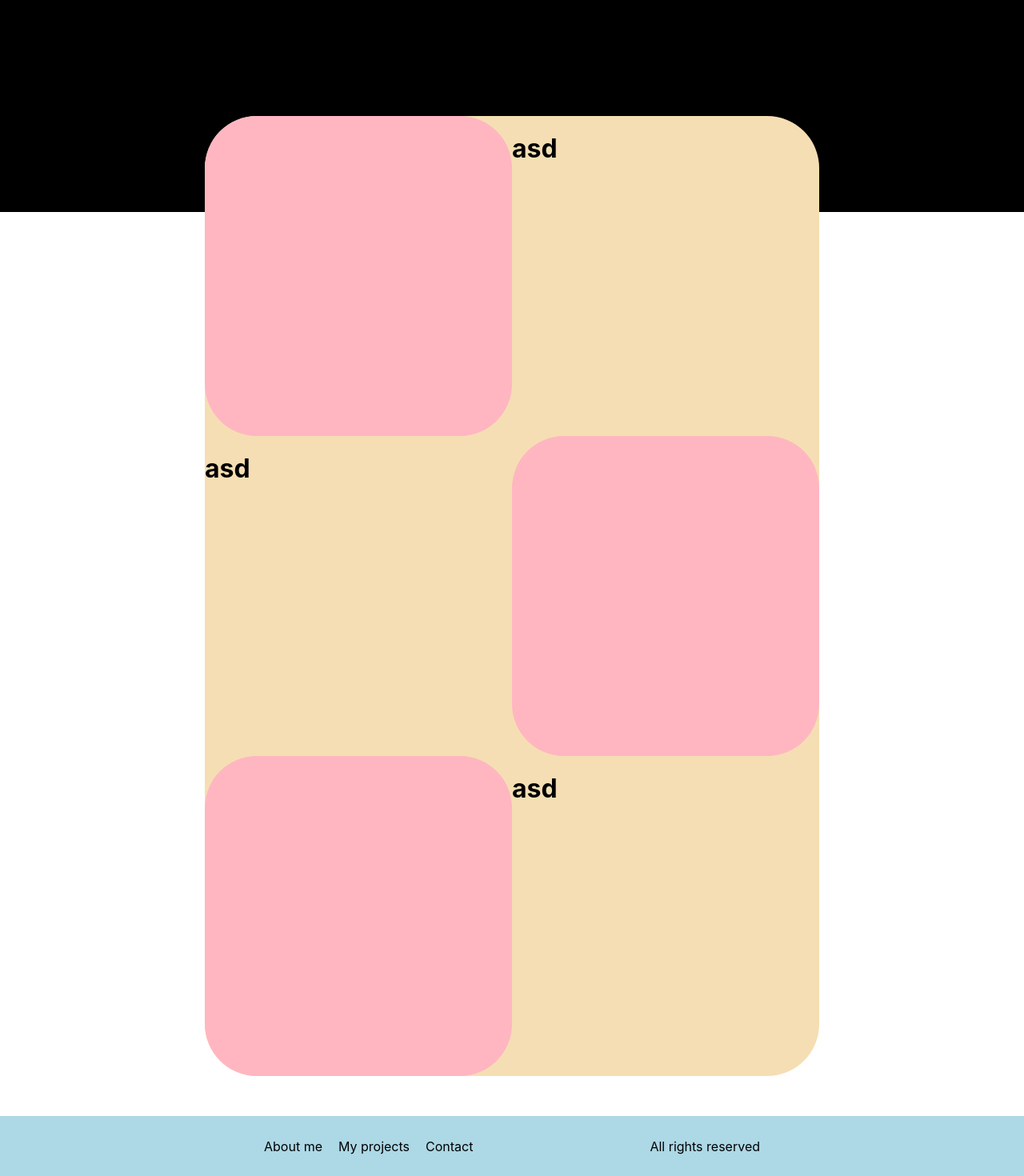
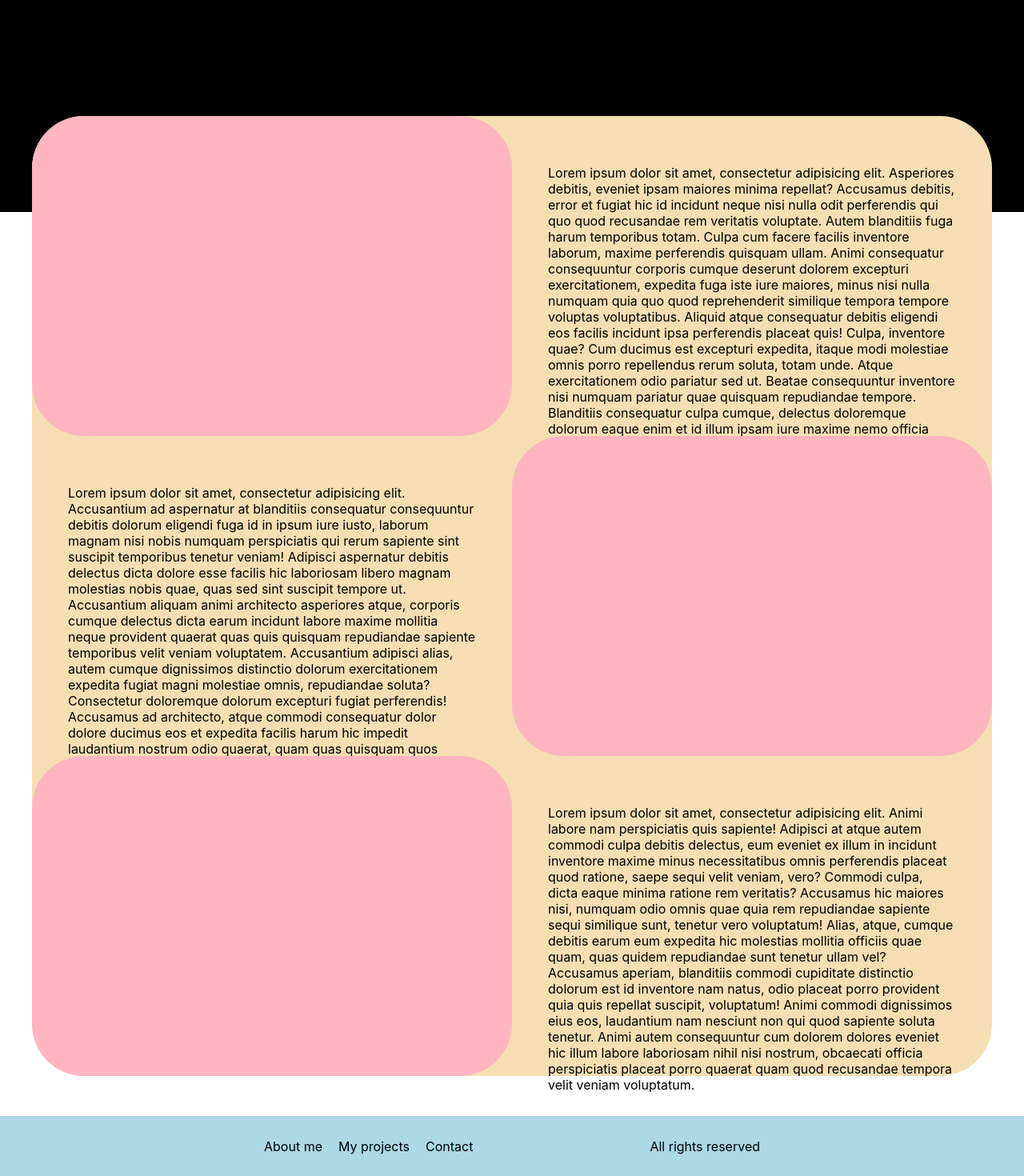
Before and after one commit to bl4drnnr/portfolio-page, a React (Create React App) app in the folder spa-portfolio/: page / in a window 1280 px wide. Shown: the part 415-1885 px from the top of the page at 80% size. Built offline with nearby package versions, Linux system fonts and the light colour scheme.

Commit message:
texts v2

```diff
--- a/spa-portfolio/src/Components/PlainPage.js
+++ b/spa-portfolio/src/Components/PlainPage.js
@@ -29,8 +29,11 @@ const styles = {
     float: 'right',
     borderRadius: '65px'
   },
+  textWrap: {
+    width: '50%',
+  },
   text: {
-    width: '50%'
+    padding: '35px'
   }
 }
 
@@ -39,15 +42,27 @@ export default function PlainPage() {
     <div className="plainPage">
       <div style={styles.aboutMe}>
         <div style={styles.img} />
-        <div><h1>asd</h1></div>
+        <div style={styles.textWrap}>
+          <div style={styles.text}>
+            <p>Lorem ipsum dolor sit amet, consectetur adipisicing elit. Asperiores debitis, eveniet ipsam maiores minima repellat? Accusamus debitis, error et fugiat hic id incidunt neque nisi nulla odit perferendis qui quo quod recusandae rem veritatis voluptate. Autem blanditiis fuga harum temporibus totam. Culpa cum facere facilis inventore laborum, maxime perferendis quisquam ullam. Animi consequatur consequuntur corporis cumque deserunt dolorem excepturi exercitationem, expedita fuga iste iure maiores, minus nisi nulla numquam quia quo quod reprehenderit similique tempora tempore voluptas voluptatibus. Aliquid atque consequatur debitis eligendi eos facilis incidunt ipsa perferendis placeat quis! Culpa, inventore quae? Cum ducimus est excepturi expedita, itaque modi molestiae omnis porro repellendus rerum soluta, totam unde. Atque exercitationem odio pariatur sed ut. Beatae consequuntur inventore nisi numquam pariatur quae quisquam repudiandae tempore. Blanditiis consequatur culpa cumque, delectus doloremque dolorum eaque enim et id illum ipsam iure maxime nemo officia perferendis porro provident quibusdam quisquam recusandae repudiandae sint, veritatis.</p>
+          </div>
+        </div>
       </div>
       <div style={styles.myProject}>
-        <div style={styles.text}><h1>asd</h1></div>
+        <div style={styles.textWrap}>
+          <div style={styles.text}>
+            <p>Lorem ipsum dolor sit amet, consectetur adipisicing elit. Accusantium ad aspernatur at blanditiis consequatur consequuntur debitis dolorum eligendi fuga id in ipsum iure iusto, laborum magnam nisi nobis numquam perspiciatis qui rerum sapiente sint suscipit temporibus tenetur veniam! Adipisci aspernatur debitis delectus dicta dolore esse facilis hic laboriosam libero magnam molestias nobis quae, quas sed sint suscipit tempore ut. Accusantium aliquam animi architecto asperiores atque, corporis cumque delectus dicta earum incidunt labore maxime mollitia neque provident quaerat quas quis quisquam repudiandae sapiente temporibus velit veniam voluptatem. Accusantium adipisci alias, autem cumque dignissimos distinctio dolorum exercitationem expedita fugiat magni molestiae omnis, repudiandae soluta? Consectetur doloremque dolorum excepturi fugiat perferendis! Accusamus ad architecto, atque commodi consequatur dolor dolore ducimus eos et expedita facilis harum hic impedit laudantium nostrum odio quaerat, quam quas quisquam quos suscipit veritatis, vero voluptatum? Corporis dolorem exercitationem ipsa obcaecati optio perferendis perspiciatis praesentium quaerat reprehenderit soluta velit, voluptates.</p>
+          </div>
+        </div>
         <div style={styles.imgRight} />
       </div>
       <div style={styles.contact}>
         <div style={styles.img} />
-        <div><h1>asd</h1></div>
+        <div style={styles.textWrap}>
+          <div style={styles.text}>
+            <p>Lorem ipsum dolor sit amet, consectetur adipisicing elit. Animi labore nam perspiciatis quis sapiente! Adipisci at atque autem commodi culpa debitis delectus, eum eveniet ex illum in incidunt inventore maxime minus necessitatibus omnis perferendis placeat quod ratione, saepe sequi velit veniam, vero? Commodi culpa, dicta eaque minima ratione rem veritatis? Accusamus hic maiores nisi, numquam odio omnis quae quia rem repudiandae sapiente sequi similique sunt, tenetur vero voluptatum! Alias, atque, cumque debitis earum eum expedita hic molestias mollitia officiis quae quam, quas quidem repudiandae sunt tenetur ullam vel? Accusamus aperiam, blanditiis commodi cupiditate distinctio dolorum est id inventore nam natus, odio placeat porro provident quia quis repellat suscipit, voluptatum! Animi commodi dignissimos eius eos, laudantium nam nesciunt non qui quod sapiente soluta tenetur. Animi autem consequuntur cum dolorem dolores eveniet hic illum labore laboriosam nihil nisi nostrum, obcaecati officia perspiciatis placeat porro quaerat quam quod recusandae tempora velit veniam voluptatum.</p>
+          </div>
+        </div>
       </div>
     </div>
   )
--- a/spa-portfolio/src/index.css
+++ b/spa-portfolio/src/index.css
@@ -25,7 +25,7 @@ code {
   height: 150vh;
   margin: 70vh auto 50px;
   border-radius: 65px;
-  min-width: 600px;
+  min-width: 1200px;
 }
 
 p {
```
